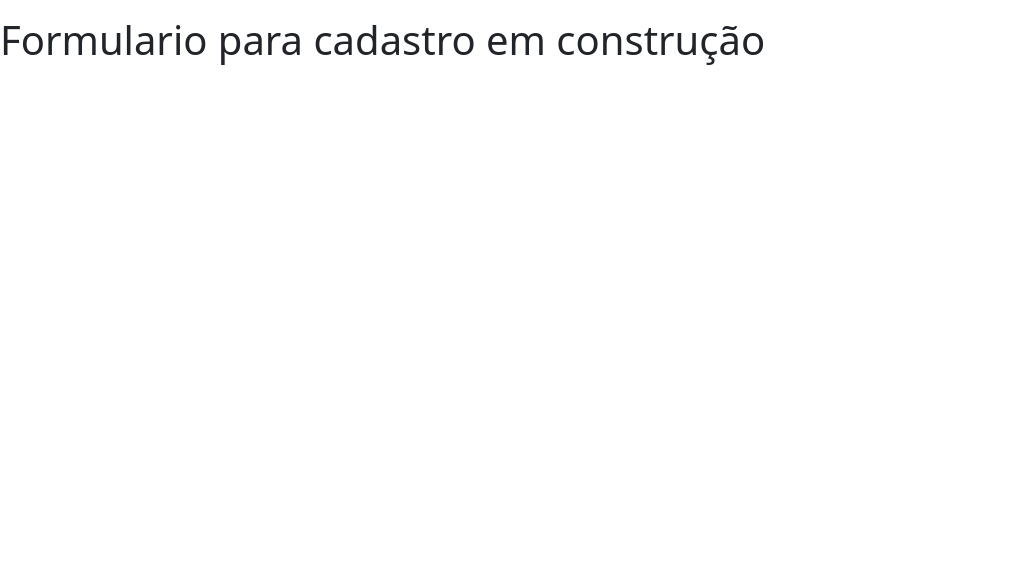
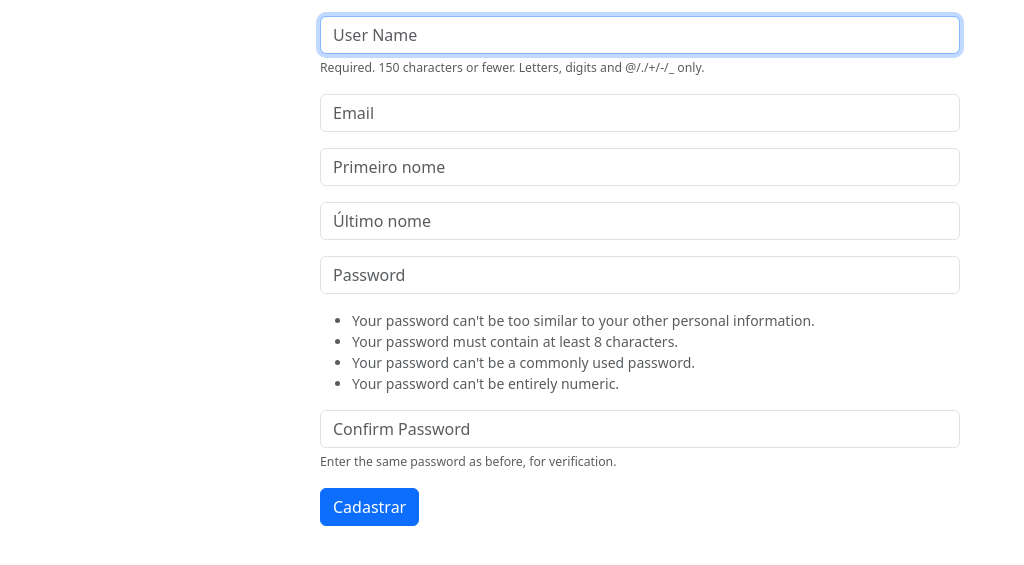
Before and after one commit to SamirBuarque/AlugaMais, a Django app: page /register/ in a window 1280 px wide. Shown: the part 120-685 px from the top of the page, without its empty margins (0-1024 px from the left). Run offline with Django 4.2, Linux system fonts and the light colour scheme.

Commit message:
iniciando a criação do sistema de login. E mais algumas alterações

```diff
--- a/base_templates/global/home.html
+++ b/base_templates/global/home.html
@@ -27,6 +27,7 @@
 
     {% include 'myapp/partials/navbar.html'%}
 
+    {% block messages %}
     <!-- EXIBINDO AS MENSAGENS -->
     {% if messages %}
         {% for message in messages %}
@@ -36,6 +37,8 @@
             </div>
         {% endfor %}
     {% endif %}
+    <!-- FIM DAS MENSAGENS -->
+    {% endblock messages %}
 
     {% block mainContent %}
    <main class="main-content-container">
--- /dev/null
+++ b/clients/forms.py
@@ -0,0 +1,40 @@
+from django.contrib.auth.forms import UserCreationForm
+from django.contrib.auth.models import User
+from django import forms
+
+class sign_up_form(UserCreationForm):
+    email = forms.EmailField(label="", max_length="50",
+    widget=forms.TextInput(attrs={'class': 'form-control', 'placeholder': 'Email'})) #attrs = css que esse widget vai receber.
+
+    first_name = forms.CharField(label="", max_length="50", widget=forms.TextInput(attrs={'class': 'form-control', 'placeholder': 'Primeiro nome'}))
+
+    last_name = forms.CharField(label="", max_length="50", widget=forms.TextInput(attrs={'class': 'form-control', 'placeholder': 'Último nome'}))
+
+    class Meta:
+        model = User
+        fields = ('username', 'email', 'first_name', 'last_name', 'password1', 'password2') #django espera por esses campos: username, password1 e password2
+
+    """
+    *args é um parâmetro obrigatório na função, apenas um.
+
+    **kwargs são parâmetros opcionais na função, que podem ser ou não declarados.
+
+    args e kwargs são convenções e podem ter qualquer outro nome.
+    """
+    def __init__(self, *args, **kwargs):
+        super(sign_up_form, self).__init__(*args, **kwargs)
+
+        self.fields['username'].widget.attrs['class'] = 'form-control'
+        self.fields['username'].widget.attrs['placeholder'] = 'User Name'
+        self.fields['username'].label = ''
+        self.fields['username'].help_text = '<span class="form-text text-muted"><small>Required. 150 characters or fewer. Letters, digits and @/./+/-/_ only.</small></span>'
+
+        self.fields['password1'].widget.attrs['class'] = 'form-control'
+        self.fields['password1'].widget.attrs['placeholder'] = 'Password'
+        self.fields['password1'].label = ''
+        self.fields['password1'].help_text = '<ul class="form-text text-muted small"><li>Your password can\'t be too similar to your other personal information.</li><li>Your password must contain at least 8 characters.</li><li>Your password can\'t be a commonly used password.</li><li>Your password can\'t be entirely numeric.</li></ul>'
+
+        self.fields['password2'].widget.attrs['class'] = 'form-control'
+        self.fields['password2'].widget.attrs['placeholder'] = 'Confirm Password'
+        self.fields['password2'].label = ''
+        self.fields['password2'].help_text = '<span class="form-text text-muted"><small>Enter the same password as before, for verification.</small></span>'
--- a/clients/templates/clients/pages/login_user.html
+++ b/clients/templates/clients/pages/login_user.html
@@ -1,4 +1,10 @@
 {% extends 'global/home.html' %}
+
+{% block title %}
+    <title>Login</title>
+{% endblock title %}
+
+
 
 {% block mainContent %}
 
--- a/clients/templates/clients/pages/register_user.html
+++ b/clients/templates/clients/pages/register_user.html
@@ -1,6 +1,29 @@
 {% extends 'global/home.html' %}
 
+{% block title %}
+    <title>Cadastro</title>
+{% endblock title %}
+
 {% block mainContent %}
-    <h1>Formulario para cadastro em construção</h1>
+    <div class="col-md-6 offset-md-3">
+        <form method="POST" action="">
+            {% csrf_token %}
 
+            {% if form.errors %}
+                <div class="alert alert-warning alert-dismissible fade show" role="alert">
+                    Seu formulário contém erros
+                    {% for field in form %}
+                        {% if field.errors %}
+                            {{ field.errors }}
+                        {% endif %}
+                    {% endfor %}
+                    <button type="button" class="btn-close" data-bs-dismiss="alert" aria-label="close"></button>
+                </div>
+            {% endif %}
+
+            {{ form.as_p }}
+
+            <button type="submit" class="btn btn-primary">Cadastrar</button>
+        </form>
+    </div>
 {% endblock mainContent%}
--- a/clients/views.py
+++ b/clients/views.py
@@ -1,7 +1,7 @@
 from django.shortcuts import render, redirect
 from django.contrib.auth import authenticate, login, logout
 from django.contrib import messages
-
+from .forms import sign_up_form
 
 def login_user(request):
     # Verificando se o usuario esta logado:
@@ -16,11 +16,11 @@ def login_user(request):
         if user is not None:
             login(request, user)
             messages.success(request, 'Login feito com sucesso!')
-            return render(request, 'global/home.html', {})
+            return redirect('myapp-home')
 
         else:
             messages.error(request, 'Houve uma falha na autenticação. Tente novamente.')
-            return render(request, 'clients/pages/login_user.html', {})
+            return redirect('myapp-home')
 
     else:
         return render(request, 'clients/pages/login_user.html', {})
@@ -29,8 +29,30 @@ def login_user(request):
 def logout_user(request):
     logout(request)
     messages.success(request, 'Logout feito com sucesso!')
-    return render(request, 'global/home.html')
+    return redirect('myapp-home')
 
 
 def register_user(request):
-    return render(request, 'clients/pages/register_user.html')
+    if request.method == 'POST':
+        form = sign_up_form(request.POST)
+        if form.is_valid():
+            form.save()
+
+            #Autenticação e login ----------
+
+            # Esse método pega o que o usuário digitou no campo do formulário
+            username = form.cleaned_data['username']
+            password = form.cleaned_data['password1']
+            user = authenticate(username=username, password=password)
+
+            login(request, user)
+            messages.success(request, 'Usuário cadastrado com sucesso!')
+            return render(request, 'global/home.html')
+
+        else:
+            messages.error(request, 'Falha ao cadastrar o usuário.')
+            return redirect('myapp-home')
+
+    else:
+        form = sign_up_form()
+        return render(request, 'clients/pages/register_user.html', {'form':form})
--- a/myapp/templates/myapp/pages/finalpage.html
+++ b/myapp/templates/myapp/pages/finalpage.html
@@ -84,12 +84,6 @@
         </div>
     </div>
 
-    <!-- CARD -->
-    <div id="card-container">
-        <h2>teste</h2>
-        <p>Lorem ipsum dolor, sit amet consectetur adipisicing elit. Itaque tenetur culpa asperiores, unde atque illo et, animi omnis sit quas laborum architecto dolorem quibusdam, necessitatibus perspiciatis qui voluptatem vel deserunt.</p>
-    </div>
-
 </div>
 
 <script>
--- a/myapp/templates/myapp/pages/home.html
+++ b/myapp/templates/myapp/pages/home.html
@@ -34,5 +34,8 @@
    </main>
    {% endblock mainContent %}
 
+   <script>
+
+   </script>
 </body>
 </html>
--- a/project/settings.py
+++ b/project/settings.py
@@ -135,3 +135,5 @@ STATIC_ROOT = BASE_DIR / 'static'  # Pasta que o Django criará quando executar
 # https://docs.djangoproject.com/en/4.2/ref/settings/#default-auto-field
 
 DEFAULT_AUTO_FIELD = 'django.db.models.BigAutoField'
+
+MESSAGE_STORAGE = 'django.contrib.messages.storage.session.SessionStorage'
```
Also changed, not shown: myapp/templates/myapp/partials/cards.html (+8 -5 lines).
